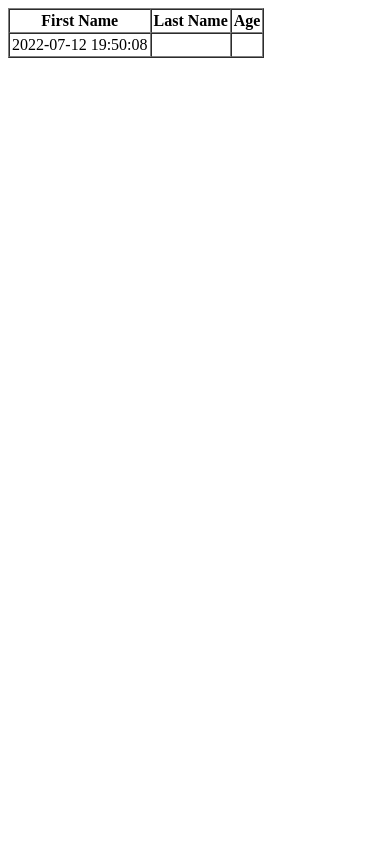
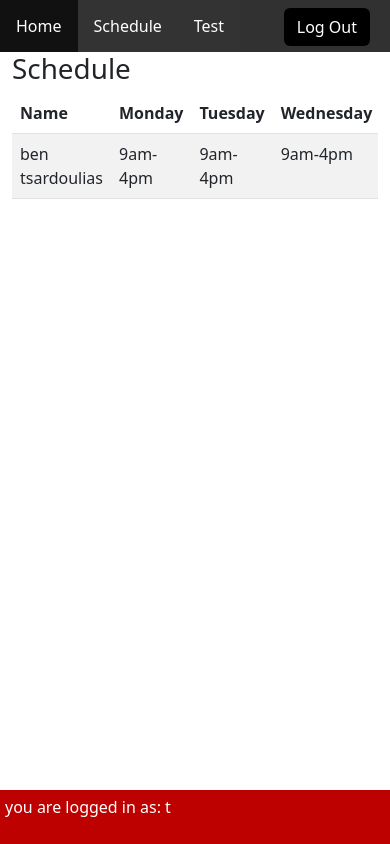
Before and after one commit to salsa-solutions/C.R.A.P, a PHP site: page /schedule.php in a window 390 px wide. Run offline with PHP 8.4, Linux system fonts and the light colour scheme; a user stored in the database is signed in; data comes from the database, SQL or seed files in the repository; both versions use the stored data as it was after the commit; data that the repository does not hold is empty; some libraries are stand-ins or nearby versions.

Commit message:
got shit working sort of

```diff
--- a/css/home.css
+++ b/css/home.css
@@ -61,6 +61,7 @@ html {
 
 .footer {
     position: absolute;
+    padding: 5px;
     bottom: 0;
     width: 100%;
     height: 54px;
--- /dev/null
+++ b/css/schedule.css
@@ -0,0 +1,3 @@
+.schedule_containerd {
+    /* right: 0; */
+}
--- a/schedule.php
+++ b/schedule.php
@@ -1,25 +1,123 @@
-<table border="1" cellspacing="0" cellpadding="2" >
+<?php
+session_start();
+require_once('config.php');
+
+if (!isset($_SESSION['userlogin'])) {
+	header("Location: login.php");
+}
+// ini_set('display_errors', 1);
+// ini_set('display_startup_errors', 1);
+// error_reporting(E_ALL);
+
+if (isset($_GET['logout'])) {
+	session_destroy();
+	unset($_SESSION);
+	header("Location: login.php");
+}
+$user = $_SESSION['userlogin'][0];
+$roll = $_SESSION['userlogin'][1];
+
+?>
+
+
+<!DOCTYPE html>
+<html lang="en">
+
+<head>
+	<meta charset="UTF-8">
+	<meta http-equiv="X-UA-Compatible" content="IE=edge">
+	<meta name="viewport" content="width=device-width, initial-scale=1.0">
+	<link rel="shortcut icon" href="img/favicon.ico" type="image/x-icon">
+	<link href="https://cdn.jsdelivr.net/npm/bootstrap@5.2.0-beta1/dist/css/bootstrap.min.css" rel="stylesheet" integrity="sha384-0evHe/X+R7YkIZDRvuzKMRqM+OrBnVFBL6DOitfPri4tjfHxaWutUpFmBp4vmVor" crossorigin="anonymous">
+	<script src="https://cdn.jsdelivr.net/npm/bootstrap@5.2.0-beta1/dist/js/bootstrap.bundle.min.js" integrity="sha384-pprn3073KE6tl6bjs2QrFaJGz5/SUsLqktiwsUTF55Jfv3qYSDhgCecCxMW52nD2" crossorigin="anonymous"></script>
+	<script src="https://ajax.googleapis.com/ajax/libs/jquery/3.6.0/jquery.min.js"></script>
+	<script src="//cdn.jsdelivr.net/npm/sweetalert2@11"></script>
+	<link rel="stylesheet" href="https://cdnjs.cloudflare.com/ajax/libs/font-awesome/6.1.1/css/all.min.css" integrity="sha512-KfkfwYDsLkIlwQp6LFnl8zNdLGxu9YAA1QvwINks4PhcElQSvqcyVLLD9aMhXd13uQjoXtEKNosOWaZqXgel0g==" crossorigin="anonymous" referrerpolicy="no-referrer" />
+	<link rel="stylesheet" href="css/backround.css">
+	<link rel="stylesheet" href="css/home.css">
+	<link rel="stylesheet" href="css/schedule.css">
+	<title>Schedule | Capriotti's Regional Attendance Program</title>
+</head>
+
+<body>
+	<div class="nav">
+		<ul>
+			<div class="nav-links">
+				<li><a href="/index.php">Home</a></li>
+				<li><a href="/schedule.php">Schedule</a></li>
+				<li><a href="/test.php">Test</a></li>
+				<?php
+					if($roll == 'admin') {
+						echo '<li><a href="/admin.php">Admin</a></li>';
+					}
+				?>
+
+			</div>
+			<div class="mt-2 ">
+				<button type="button" name="button" id="logOut" class="btn btn_logout">Log Out</button>
+			</div>
+		</ul>
+	</div>
+	<div class="container">
+		<div class="row">
+			<div class="col-md-12">
+				<h1>Schedule</h1>
+			</div>
+		</div>
+		<div class="row">
+			<div class="col-md-12">
+				<div class="table-responsive">
+					<table class="table table-striped">
 						<thead>
 							<tr>
-		<th> First Name </th>
-		<th> Last Name </th>
-		<th> Age </th>
+								<th scope="col">Name</th>
+								<th scope="col">Monday</th>
+								<th scope="col">Tuesday</th>
+								<th scope="col">Wednesday</th>
+								<th scope="col">Thursday</th>
+								<th scope="col">Friday</th>
+								<th scope="col">Saturday</th>
+								<th scope="col">hours</th>
 							</tr>
 						</thead>
 						<tbody>
 							<?php
 								include('config.php');
-		$result = $db->prepare("SELECT * FROM pref_day ORDER BY id DESC");
+								$result = $db->prepare("SELECT * FROM pref_day");
 								$result->execute();
-		for($i=0; $row = $result->fetch(); $i++){
+								for ($i = 0; $row = $result->fetch(); $i++) {
 							?>
-	<tr class="record">
-		<td><?php echo $row['date']; ?></td>
-		<td><?php echo $row['lname']; ?></td>
-		<td><?php echo $row['age']; ?></td>
-	</tr>
+
+								<td><?php echo $row['name']; ?></td>
+								<td><?php echo $row['monday']; ?></td>
+								<td><?php echo $row['tuesday']; ?></td>
+								<td><?php echo $row['wednesday']; ?></td>
+								<td><?php echo $row['thursday']; ?></td>
+								<td><?php echo $row['friday']; ?></td>
+								<td><?php echo $row['saturday']; ?></td>
+								<td><?php echo $row['hours']; ?></td>
+						</tbody>
 					<?php
 							}
 					?>
-</tbody>
 					</table>
+				</div>
+			</div>
+		</div>
+	</div>
+
+			<script>
+				$(function() {
+					$('#logOut').click(function() {
+						window.location.href = "logout.php?logout=true";
+					})
+				});
+			</script>
+			<div class="footer">
+				<footer>
+					<p>you are logged in as: <?php echo $user; ?> </p>
+				</footer>
+			</div>
+</body>
+
+</html>
```
Also changed, not shown: index.php (+11 -3 lines), jslogin.php (+19 -15 lines), lol.txt (added, +52 -0 lines), sql/crap_useraccount.sql (added, +147 -0 lines), test.php (deleted, +0 -52 lines). Lines whose indentation alone changed are shown as unchanged.
